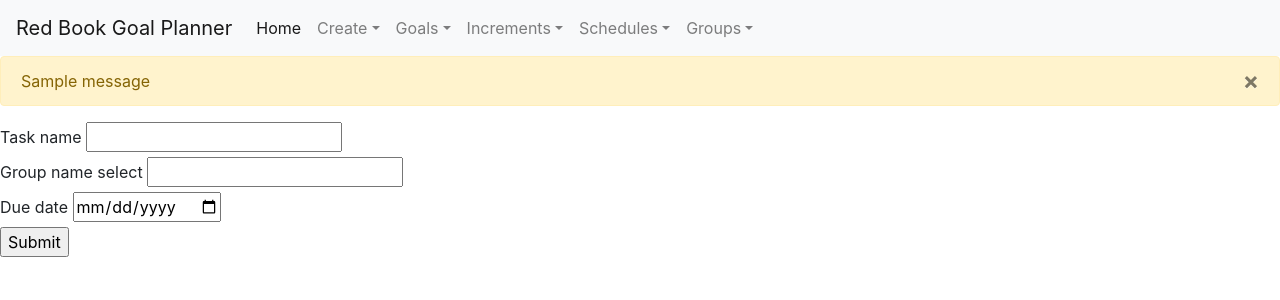
After one commit to SeanMcOwen/Red-Book-Productivity-Planner, a Flask app: template RedBookFlask/Create/templates/Create/Task.html in a window 1280 px wide. The commit adds this page. Shown: the top 300 px of the page. Run offline with Flask 2, Linux system fonts and the light colour scheme; the template is opened without the code that fills it, so the values that code supplies are empty, except form fields; one stand-in notice (Sample message) is shown; form fields are guessed from the names that the template uses; parts of the project's set-up code (start-up, migrations or seed data) failed here and were passed over; some libraries are stand-ins or nearby versions.

Commit message:
Task page

```diff
--- a/Create_Databases.py
+++ b/Create_Databases.py
@@ -25,3 +25,7 @@ def excel_to_db(conn):
         habits = pd.read_csv("Habits Progress.csv", index_col=0)
         habits['Date'] = pd.to_datetime(habits['Date'])
         habits.to_sql("habits_progress", conn, if_exists='replace', index=False)
+    if "Tasks.csv" in os.listdir("."):
+        tasks = pd.read_csv("Tasks.csv", index_col=0)
+        tasks['Due Date'] = pd.to_datetime(tasks['Due Date'])
+        tasks.to_sql("tasks", conn, if_exists='replace', index=False)
--- /dev/null
+++ b/RedBookFlask/Create/templates/Create/Task.html
@@ -0,0 +1,24 @@
+{% extends "Base.html" %}
+
+{% block content %}
+
+{% for message in get_flashed_messages() %}
+<div class="alert alert-warning">
+    <button type="button" class="close" data-dismiss="alert">&times;</button>
+    {{ message }}
+</div>
+{% endfor %}
+
+<form method="POST" action="Task">
+    {{ form.csrf_token }}
+    {{ form.hidden_tag() }}
+    {{ form.task_name.label }} {{ form.task_name() }}<br>
+    {{ form.group_name_select.label }} {{ form.group_name_select() }}<br>
+    {{ form.due_date.label }} {{ form.due_date() }}<br>
+
+    {{ form.submit() }}
+</form>
+
+
+
+{% endblock %}
--- a/RedBookFlask/templates/Base.html
+++ b/RedBookFlask/templates/Base.html
@@ -33,6 +33,7 @@
           <a class="dropdown-item" href="{{ url_for('create.group_page') }}">Group</a>
           <a class="dropdown-item" href="{{ url_for('create.progress_page') }}">Progress</a>
           <a class="dropdown-item" href="{{ url_for('create.habits_page') }}">Habits</a>
+          <a class="dropdown-item" href="{{ url_for('create.task_page') }}">Task</a>
           <a class="dropdown-item" href="{{ url_for('create.update_progress_page') }}">Update Progress</a>
           <a class="dropdown-item" href="{{ url_for('create.update_habits_page') }}">Update Habits</a>
         </div>
```
Also changed, not shown: RedBookFlask/Create/views.py (+38 -0 lines).
